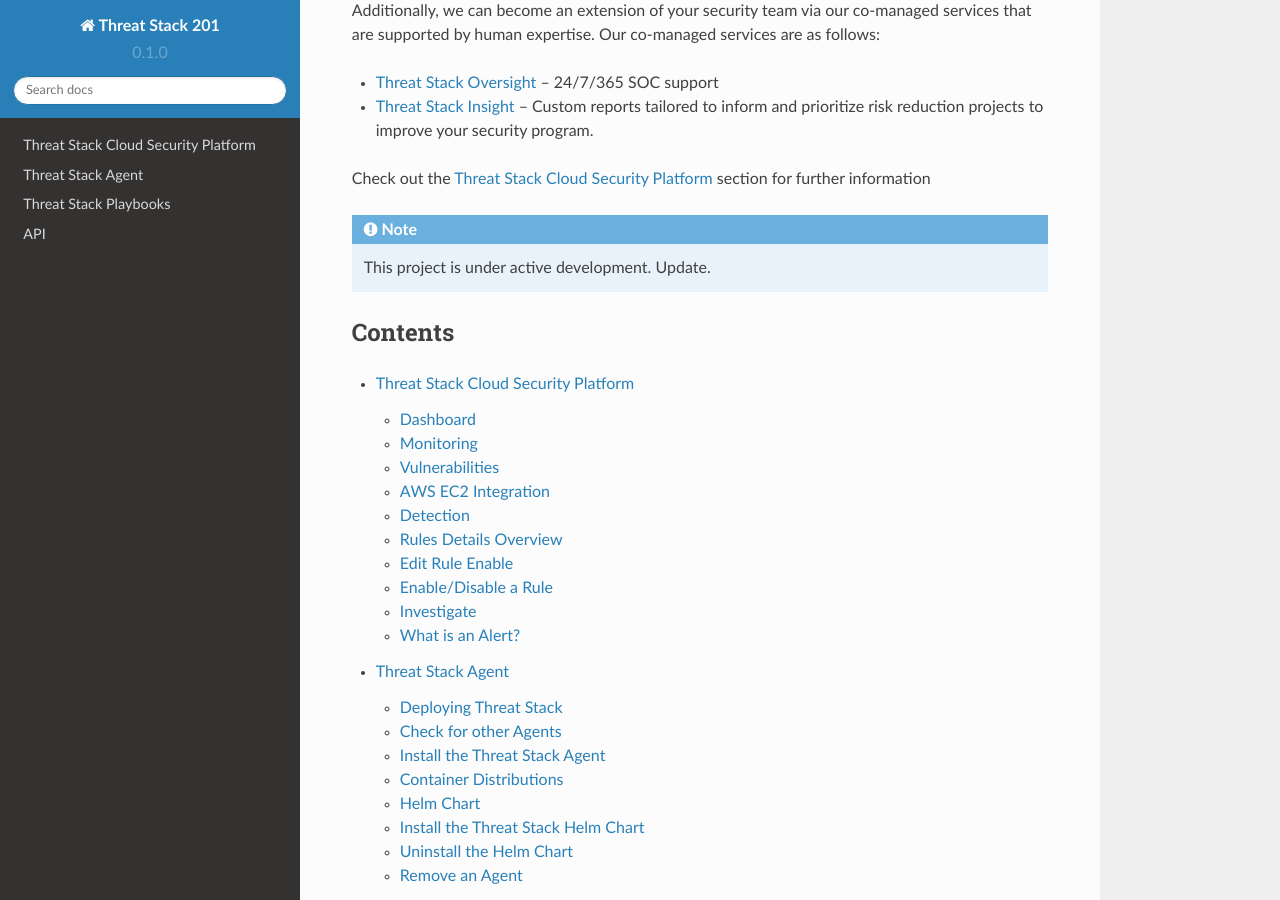
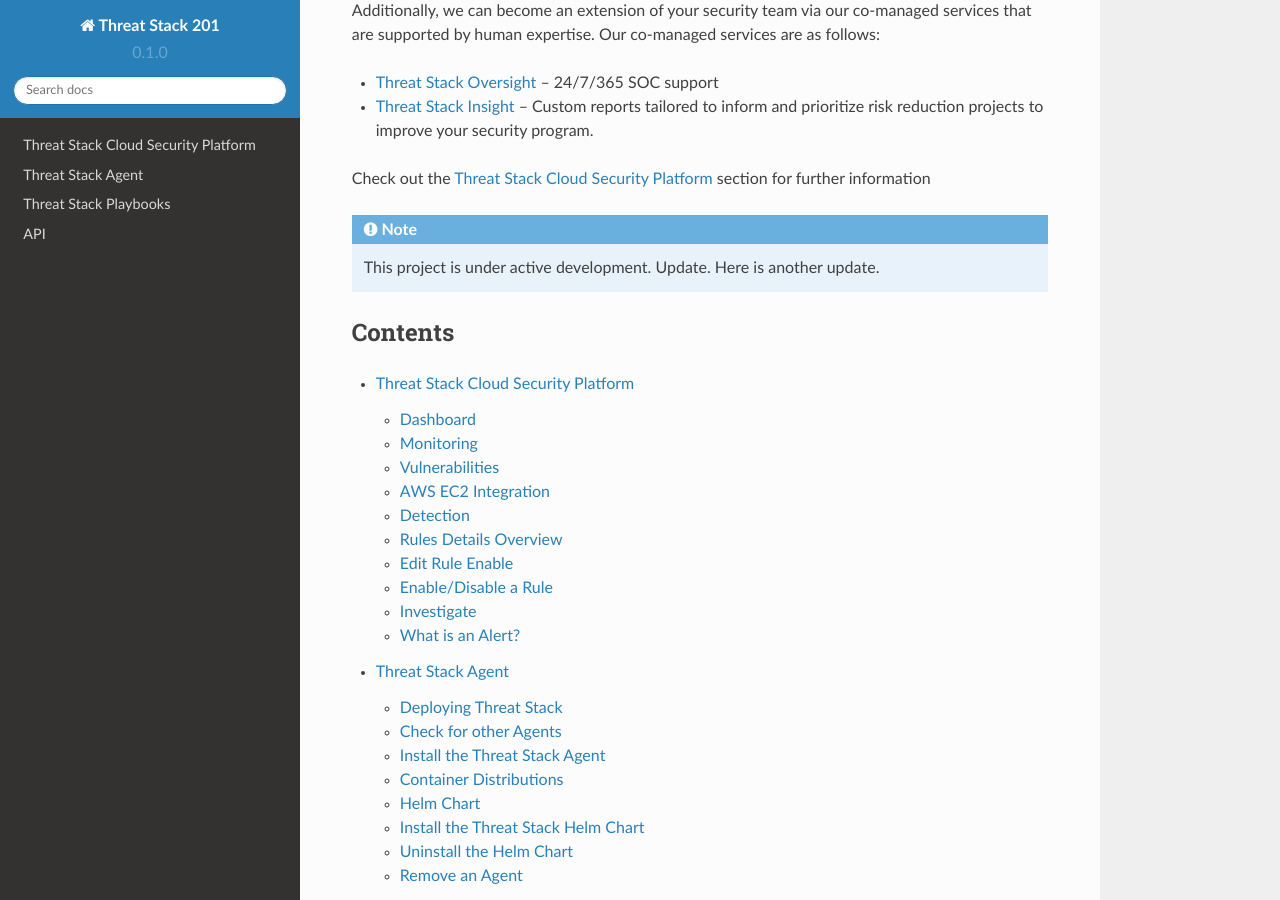
Before and after one commit to skrizzy16/rtdtest94, a Sphinx documentation site: the page built from docs/source/index.rst, in a window 1280 px wide and 900 px high, scrolled down 902 px. Built offline with Sphinx 7.4.7 and the Read the Docs theme 2.0.0, drawn with Linux system fonts in a browser that asks for light colours.

Commit message:
Update index.rst

```diff
--- a/docs/source/index.rst
+++ b/docs/source/index.rst
@@ -28,7 +28,7 @@ Check out the :doc:`Threat Stack Cloud Security Platform` section for further in
 
 .. note::
 
-   This project is under active development. Update.
+   This project is under active development. Update. Here is another update.
 
 Contents
 --------
```
